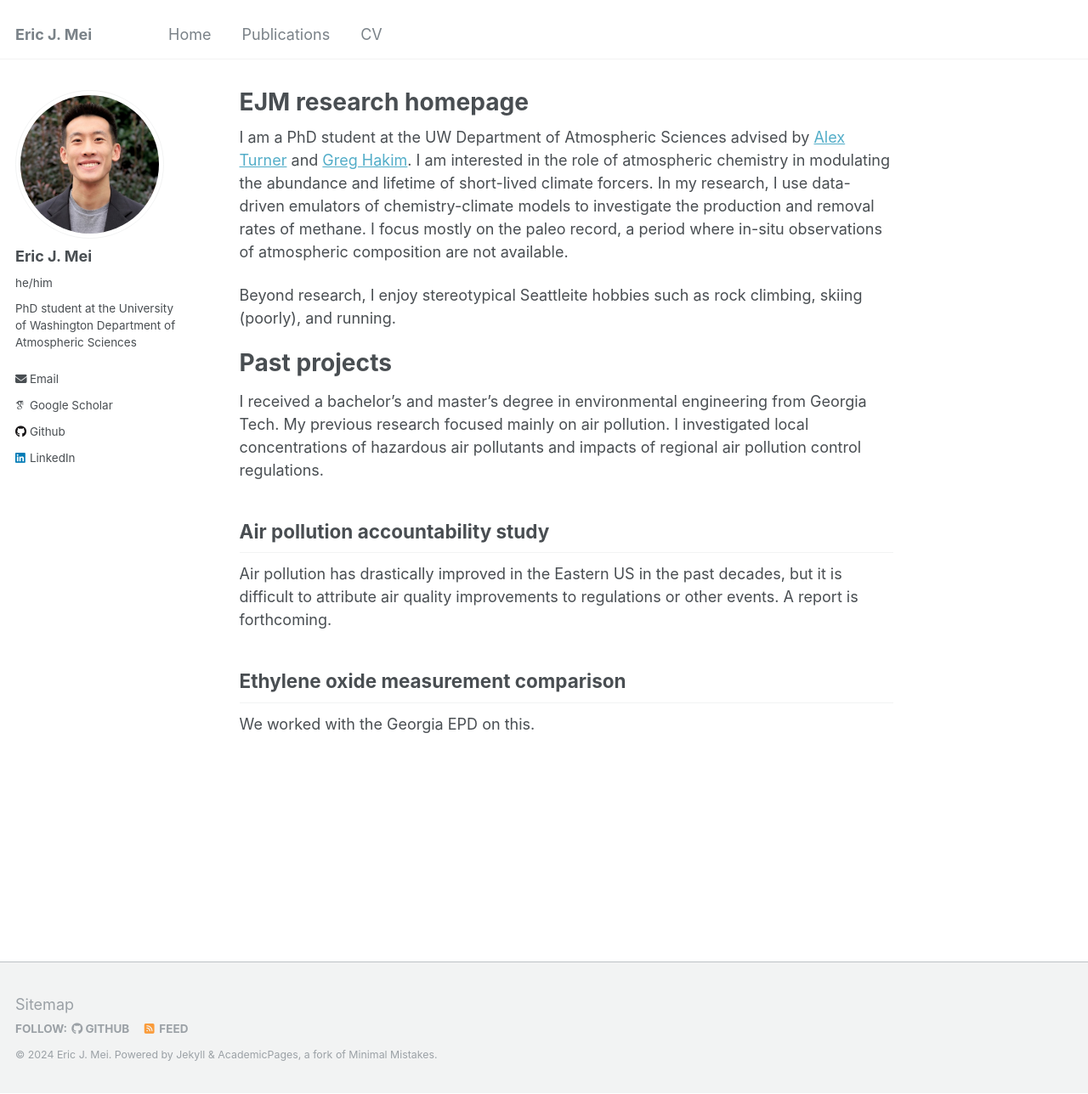
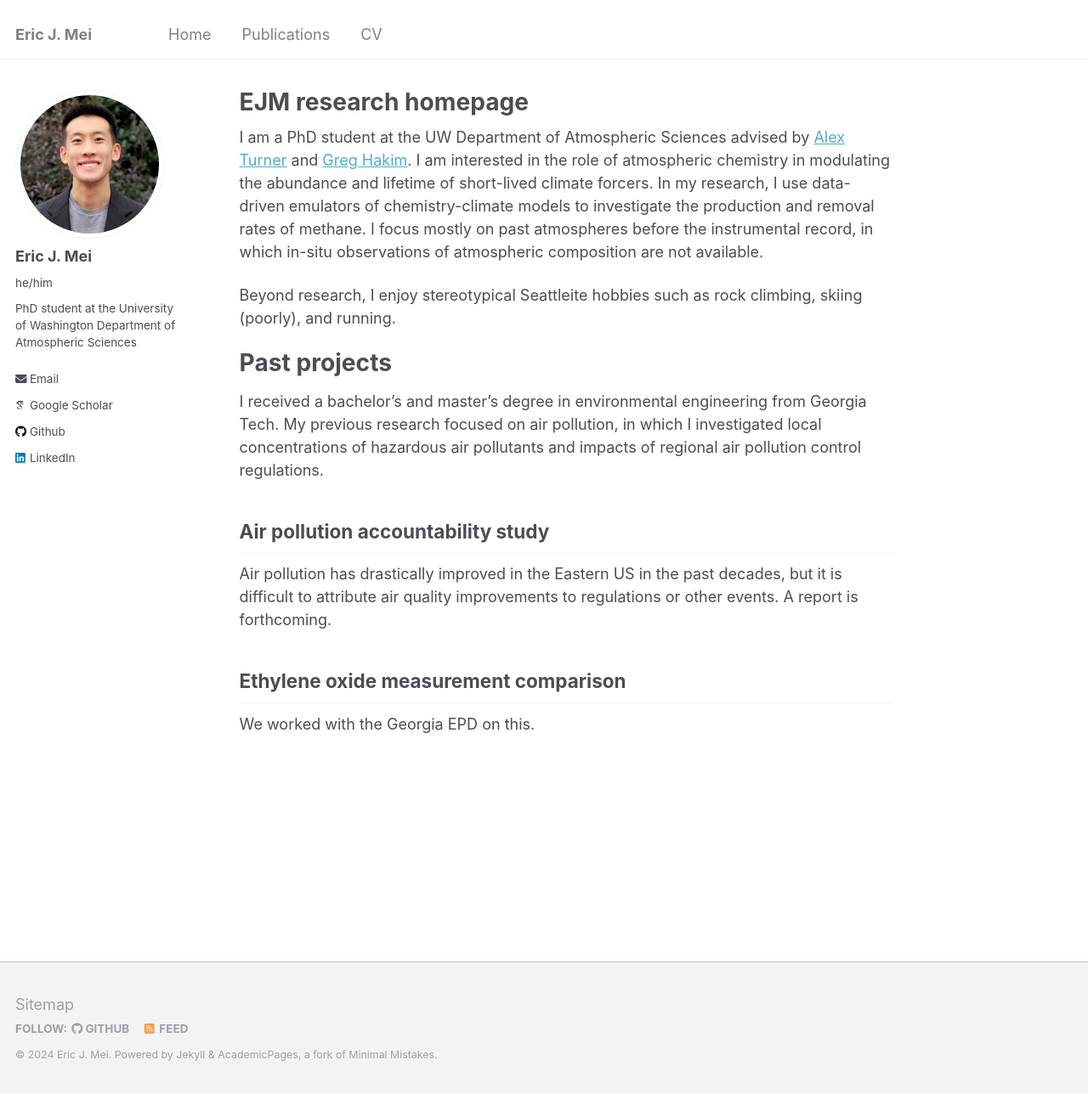
Before and after one commit to ericjmei/ericjmei.github.io, a Jekyll site: the page built from _pages/about.md, in a window 1280 px wide and 1288 px high. Shown: the whole window at 85% size. Built offline with Jekyll 4.4.1, drawn with Linux system fonts in a browser that asks for light colours; some web fonts are replaced.

Commit message:
Update about.md

```diff
--- a/_pages/about.md
+++ b/_pages/about.md
@@ -7,13 +7,13 @@
   - /about.html
 ---
 
-I am a PhD student at the UW Department of Atmospheric Sciences advised by [Alex Turner](https://alexjturner.github.io/index.html) and [Greg Hakim](https://www.linkedin.com/in/greg-hakim-42945611/). I am interested in the role of atmospheric chemistry in modulating the abundance and lifetime of short-lived climate forcers. In my research, I use data-driven emulators of chemistry-climate models to investigate the production and removal rates of methane. I focus mostly on the paleo record, a period where in-situ observations of atmospheric composition are not available.
+I am a PhD student at the UW Department of Atmospheric Sciences advised by [Alex Turner](https://alexjturner.github.io/index.html) and [Greg Hakim](https://www.linkedin.com/in/greg-hakim-42945611/). I am interested in the role of atmospheric chemistry in modulating the abundance and lifetime of short-lived climate forcers. In my research, I use data-driven emulators of chemistry-climate models to investigate the production and removal rates of methane. I focus mostly on past atmospheres before the instrumental record, in which in-situ observations of atmospheric composition are not available.
 
 Beyond research, I enjoy stereotypical Seattleite hobbies such as rock climbing, skiing (poorly), and running.
 
 Past projects
 ======
-I received a bachelor's and master's degree in environmental engineering from Georgia Tech. My previous research focused mainly on air pollution. I investigated local concentrations of hazardous air pollutants and impacts of regional air pollution control regulations.
+I received a bachelor's and master's degree in environmental engineering from Georgia Tech. My previous research focused on air pollution, in which I investigated local concentrations of hazardous air pollutants and impacts of regional air pollution control regulations.
 
 Air pollution accountability study
 ------
```
